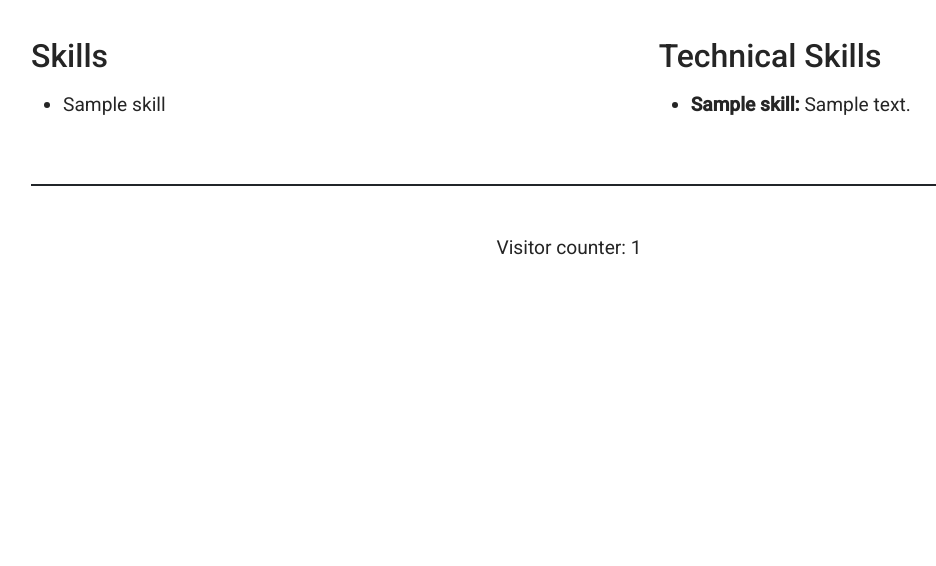
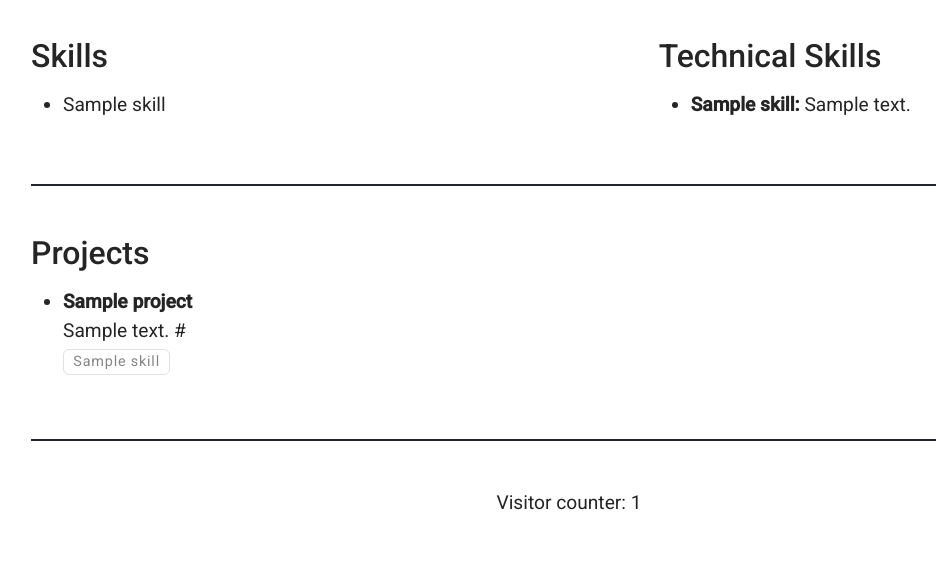
Before and after one commit to disaa0/web-resume-front, a Python web app: template templates/index.html in a window 1280 px wide. Shown: the part 918-1484 px from the top of the page, without its empty margins (71-1007 px from the left). Before the commit the page ends 1173 px from the top, so only its background shows below. Run offline with Jinja, Linux system fonts and the light colour scheme; the template is opened without the code that fills it: most values are stand-ins (such as "Sample title", 1, 10 or a date in 2020); some libraries are stand-ins or nearby versions.

Commit message:
projects section

```diff
--- a/assets/metadata.yaml
+++ b/assets/metadata.yaml
@@ -102,3 +102,8 @@ tech_skills:
       text: PostgreSQL, MySQL, DynamoDB
     - title: Languages
       text: 'Spanish: Native, English: C1'
+personal_projects:
+    - title: Cloud Resume Challenge
+      description: Developed a serverless personal resume website using AWS. Automated infrastructure with Terraform and CI/CD with GitHub Actions. Documented the project in a detailed
+      skills: ['S3', 'Lambda', 'API Gateway', 'DynamoDB', 'CloudFront', 'Terraform', 'GitHub Actions']
+      link: '<a href="">blog post</a>.'
--- a/templates/index.html
+++ b/templates/index.html
@@ -154,6 +154,28 @@
             </div>
             {% endif %}
         </div>
+        {% if data.personal_projects %}
+        <div class="border-bottom border-2 border-print-0 border-dark mb-5 pb-5 pb-print-0 mb-print-1">
+            <h2 class="mb-3 print-h2 mb-print-05">Projects</h2>
+            <ul>
+                {% for project in data.personal_projects %}
+                <li>
+                    <div class="mb-0">
+                        <b>{{ project.title }}</b>
+                    </div>
+                    <div class="mb-0">
+                        {{ project.description }}
+                        {{ project.link}}
+                    <div>
+                        {% for skill in project.skills %}
+                        <span class="badge text-body border border-1">{{ skill }}</span>
+                        {% endfor %}
+                    </div>
+                </li>
+                {% endfor %}
+            </ul>
+        </div>
+        {% endif %}
         <div class="d-print-none mb-3 text-center">
             <span>Visitor counter: </span>
             <span id="counter"></span>
```
